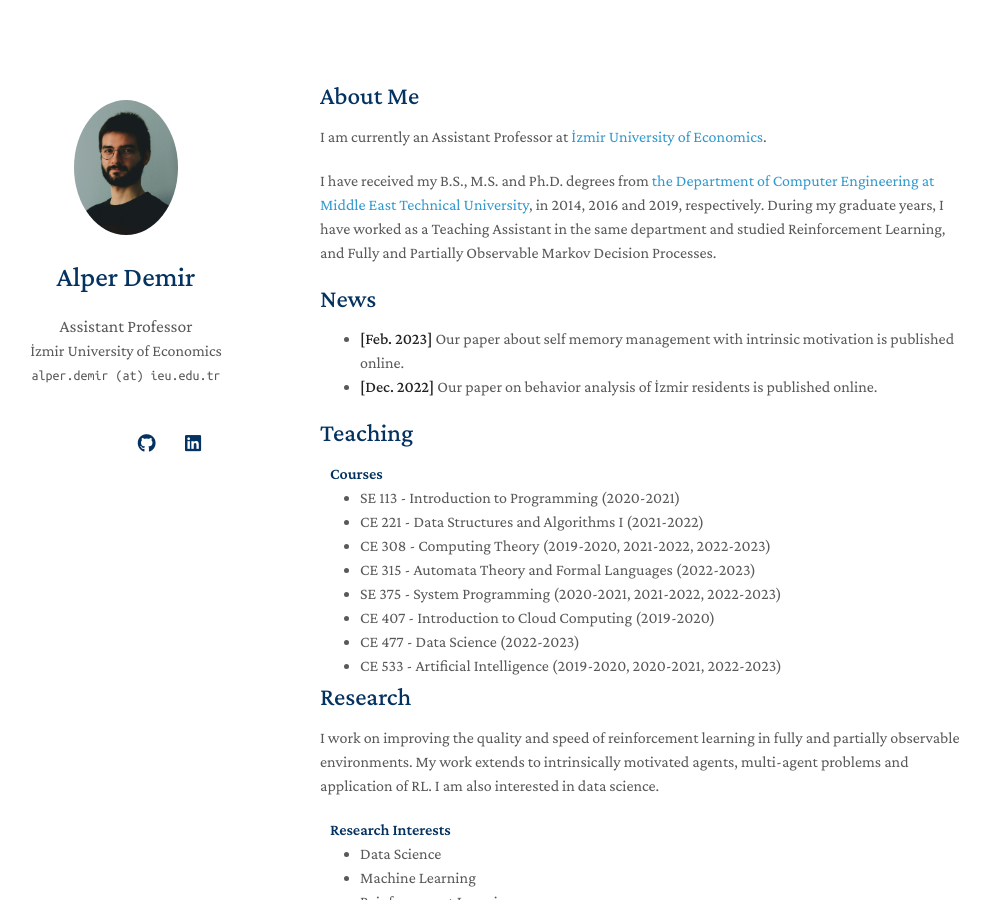
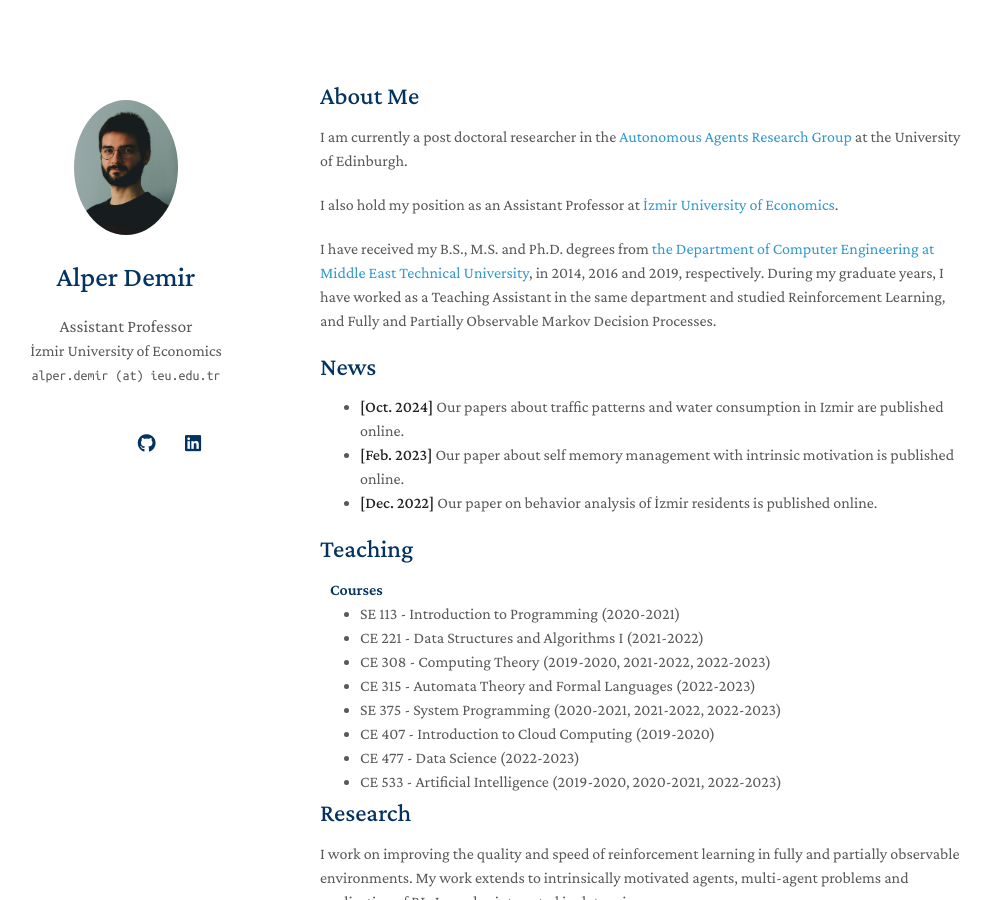
Before and after one commit to gliese876b/gliese876b.github.io, a Jekyll site: the page built from index.md, in a window 1280 px wide and 900 px high. Shown: the whole window, without its empty margins (150-1142 px from the left). Built offline with Jekyll 4.4.1, drawn with Linux system fonts in a browser that asks for light colours; nearby versions of some CDN libraries; a style sheet for code colours, icons or effects is not loaded; our own code applies the rules of GitHub Pages for plain Markdown files.

Commit message:
Update index.md

```diff
--- a/index.md
+++ b/index.md
@@ -4,12 +4,14 @@ layout: homepage
 
 ## About Me
 
-I am currently an Assistant Professor at [İzmir University of Economics](https://www.ieu.edu.tr/en).
+I am currently a post doctoral researcher in the [Autonomous Agents Research Group]([https://www.ieu.edu.tr/en](https://agents.inf.ed.ac.uk/people/)) at the University of Edinburgh.
+
+I also hold my position as an Assistant Professor at [İzmir University of Economics](https://www.ieu.edu.tr/en).
 
 I have received my B.S., M.S. and Ph.D. degrees from [the Department of Computer Engineering at Middle East Technical University]([https://www.ieu.edu.tr/en](https://ceng.metu.edu.tr/)), in 2014, 2016 and 2019, respectively. During my graduate years, I have worked as a Teaching Assistant in the same department and studied Reinforcement Learning, and Fully and Partially Observable Markov Decision Processes.
 
 ## News
-
+- **[Oct. 2024]** Our papers about traffic patterns and water consumption in Izmir are published online.
 - **[Feb. 2023]** Our paper about self memory management with intrinsic motivation is published online.
 - **[Dec. 2022]** Our paper on behavior analysis of İzmir residents is published online.
 
```
